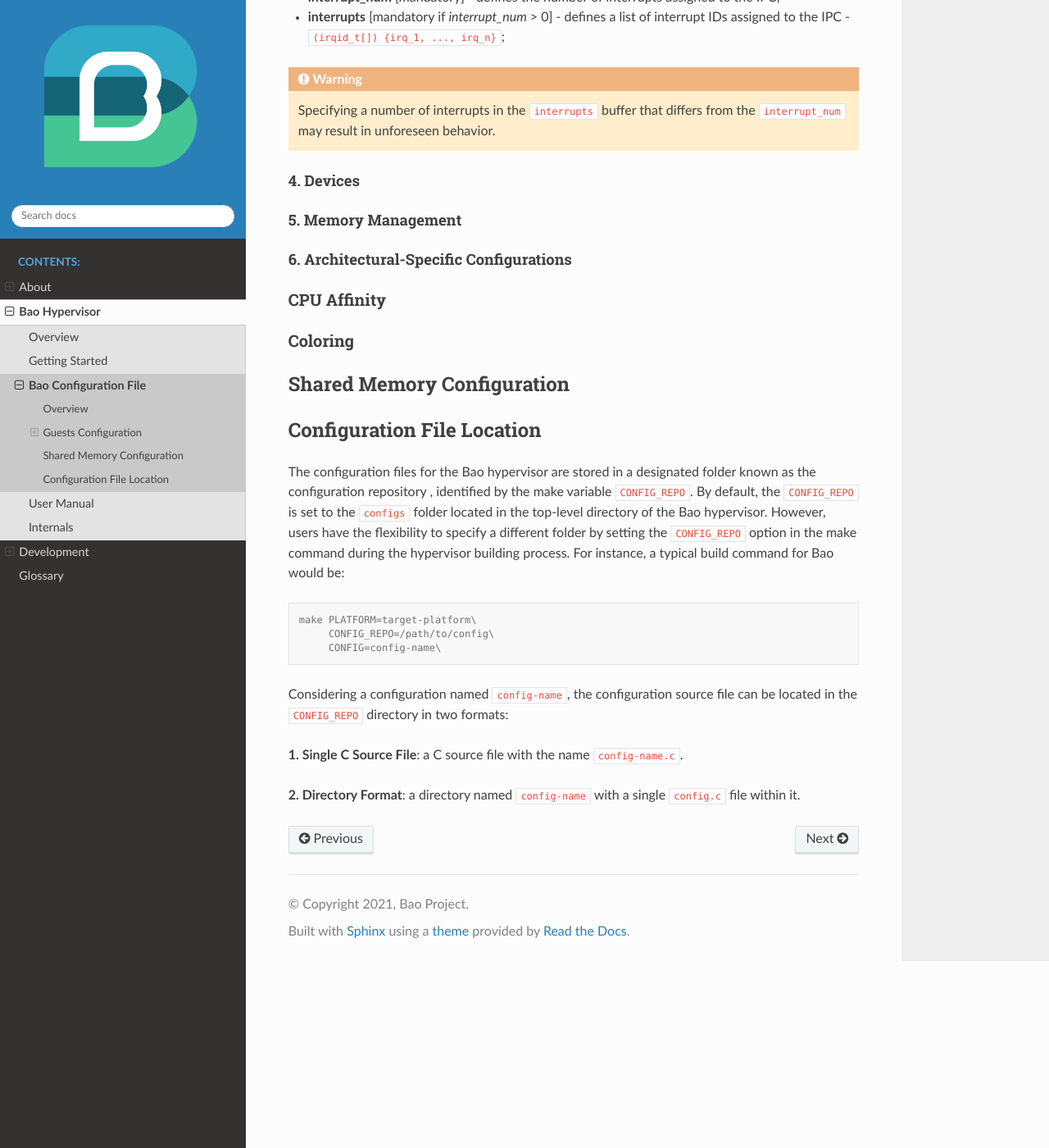
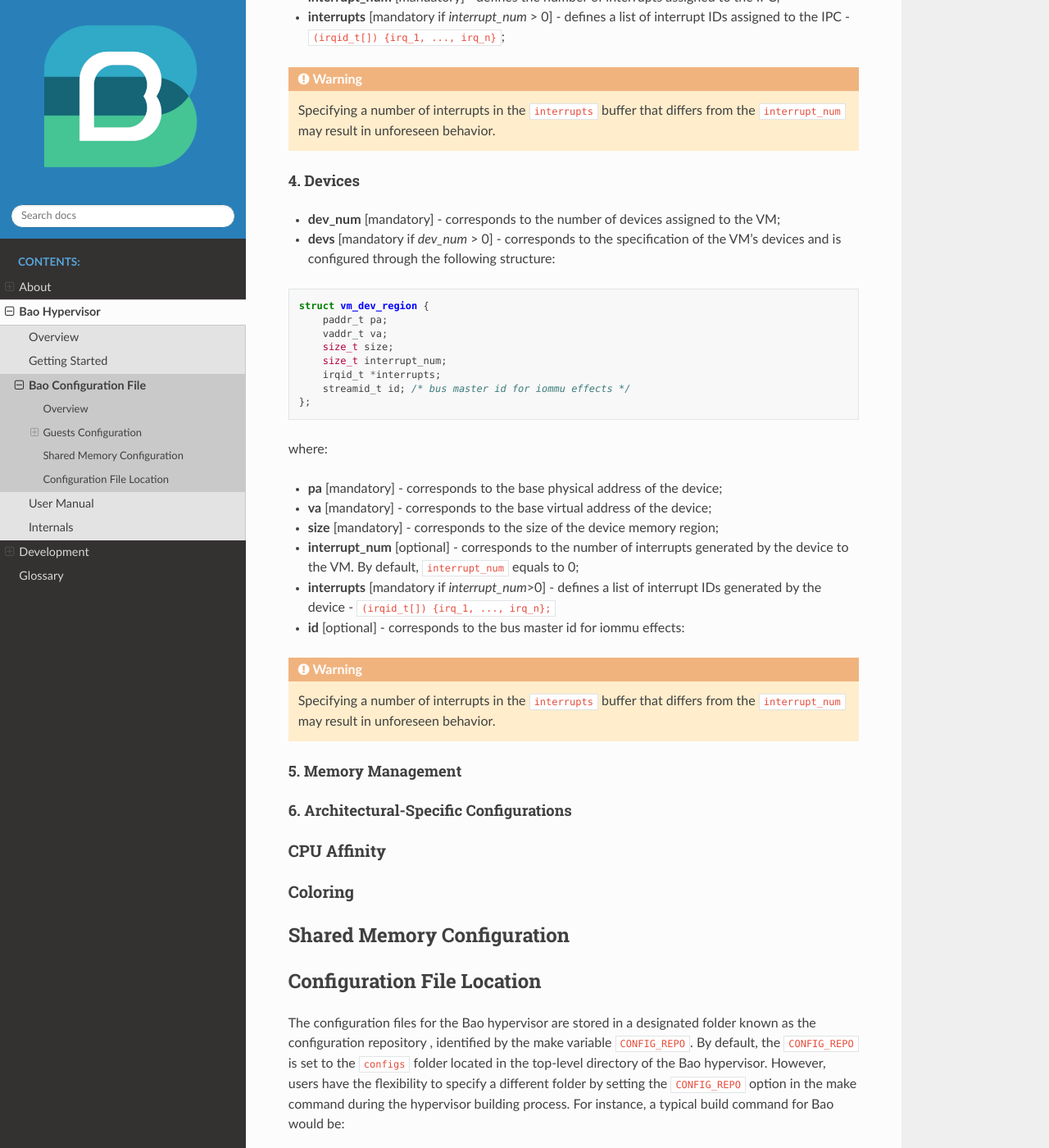
Before and after one commit to bao-project/bao-docs, a Sphinx documentation site: the page built from source/bao_hyp/config.rst, in a window 1280 px wide and 1400 px high, scrolled down 5023 px. Shown: the whole window at 82% size. Built offline with Sphinx 7.4.7 and the Read the Docs theme 2.0.0, drawn with Linux system fonts in a browser that asks for light colours.

Commit message:
feat(doc): add VM configuration - devices
Signed-off-by: Diogo21Costa <diogoandreveigacosta@gmail.com>

```diff
--- a/source/bao_hyp/config.rst
+++ b/source/bao_hyp/config.rst
@@ -251,6 +251,37 @@ where:
 ##########
 .. _Devices:
 
+- **dev_num** [mandatory] - corresponds to the number of devices assigned to \
+  the VM;
+- **devs** [mandatory if *dev_num* > 0] - corresponds to the specification of \
+  the VM's devices and is configured through the following structure:
+
+.. code-block:: c
+
+    struct vm_dev_region {
+        paddr_t pa;
+        vaddr_t va;
+        size_t size;
+        size_t interrupt_num;
+        irqid_t *interrupts;
+        streamid_t id; /* bus master id for iommu effects */
+    };
+
+where:
+
+- **pa** [mandatory] - corresponds to the base physical address of the device;
+- **va** [mandatory] - corresponds to the base virtual address of the device;
+- **size** [mandatory] - corresponds to the size of the device memory region;
+- **interrupt_num** [optional] - corresponds to the number of interrupts \
+  generated by the device to the VM. By default, ``interrupt_num`` equals to 0;
+- **interrupts** [mandatory if *interrupt_num*>0] - defines a list of \
+  interrupt IDs generated by the device - ``(irqid_t[]) {irq_1, ..., irq_n};``
+- **id** [optional] - corresponds to the bus master id for iommu effects:
+
+.. warning::
+    Specifying a number of interrupts in the ``interrupts`` buffer that \
+    differs from the ``interrupt_num`` may result in unforeseen behavior.
+
 5. Memory Management
 ####################
 .. _Memory Management:
--- a/source/spelling_wordlist.txt
+++ b/source/spelling_wordlist.txt
@@ -74,3 +74,4 @@ yaml
 bootloader
 inplace
 virtualized
+iommu
```
